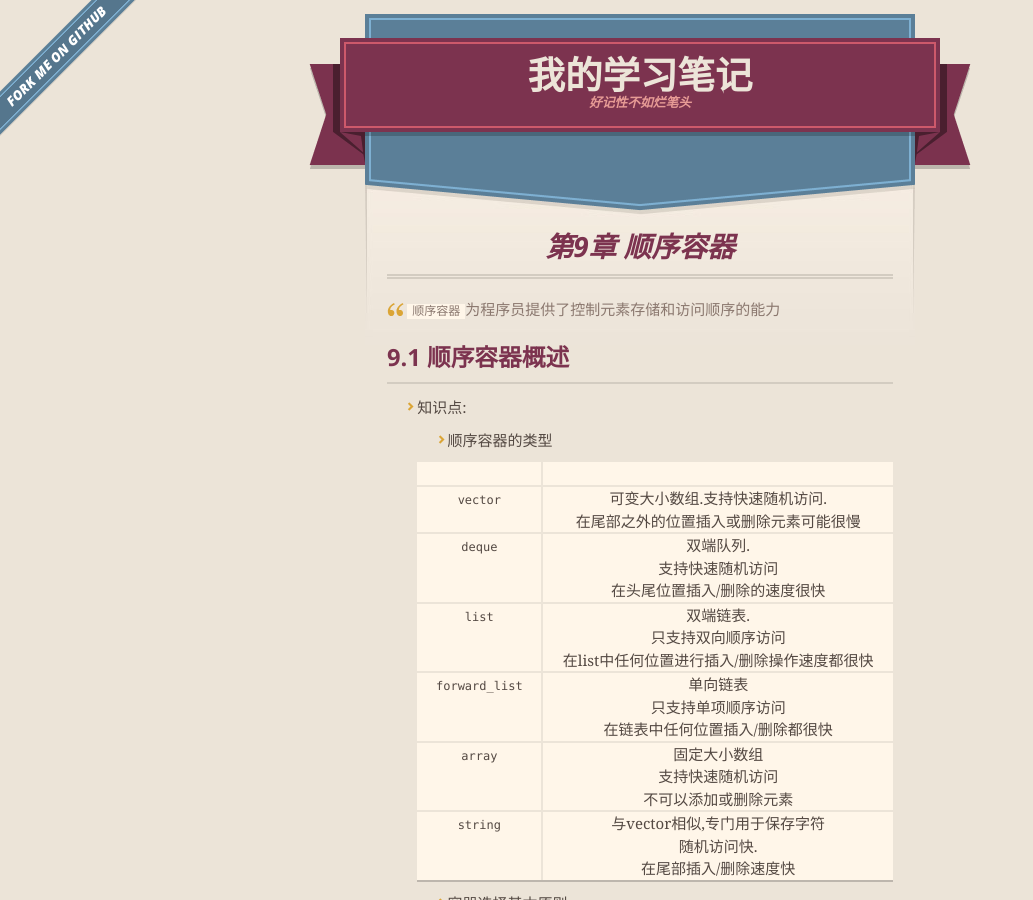
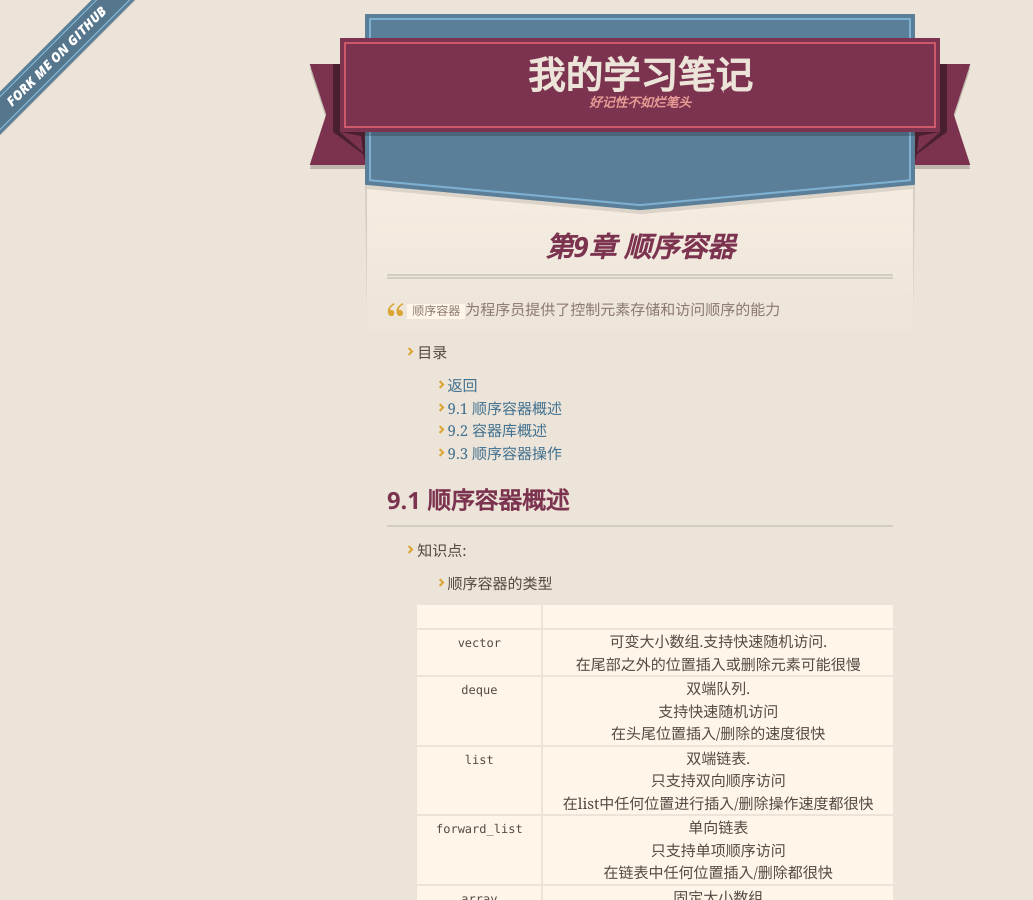
Before and after one commit to kadoyatsukasa/kadoyatsukasa.github.io, a Jekyll site: the page built from docs/cppprimer/part02/chapter09/chapter09.md, in a window 1280 px wide and 900 px high. Shown: the whole window, without its empty margins (0-1033 px from the left). Built offline with Jekyll 4.4.1, drawn with Linux system fonts in a browser that asks for light colours; our own code applies the rules of GitHub Pages for plain Markdown files.

Commit message:
20200402---添加一点东西

```diff
--- a/docs/cppprimer/part02/chapter09/chapter09.md
+++ b/docs/cppprimer/part02/chapter09/chapter09.md
@@ -1,5 +1,11 @@
 # 第9章 顺序容器
 > `顺序容器`为程序员提供了控制元素存储和访问顺序的能力
+
++ 目录
+    - [返回](../../menu.md)
+    - [9.1 顺序容器概述](##9.1\ 顺序容器概述)
+    - [9.2 容器库概述](##9.2\ 容器库概述)
+    - [9.3 顺序容器操作](##9.2\ 顺序容器操作)
 
 ## 9.1 顺序容器概述
 + 知识点:
@@ -165,3 +171,7 @@
 
     - 向一个`vector`,`string`或`deque`插入元素会使所有指向容器的迭代器、引用和指针失效
     - **容器元素是拷贝**:当我们用一个对象来初始化容器是,或将一个对象插入到容器中,实际上放入容器的不是对象本身,而是对象值的一个拷贝
+
+
+    [返回顶部](#第9章\ 顺序容器)
+    [返回目录](../../menu.md)
```
